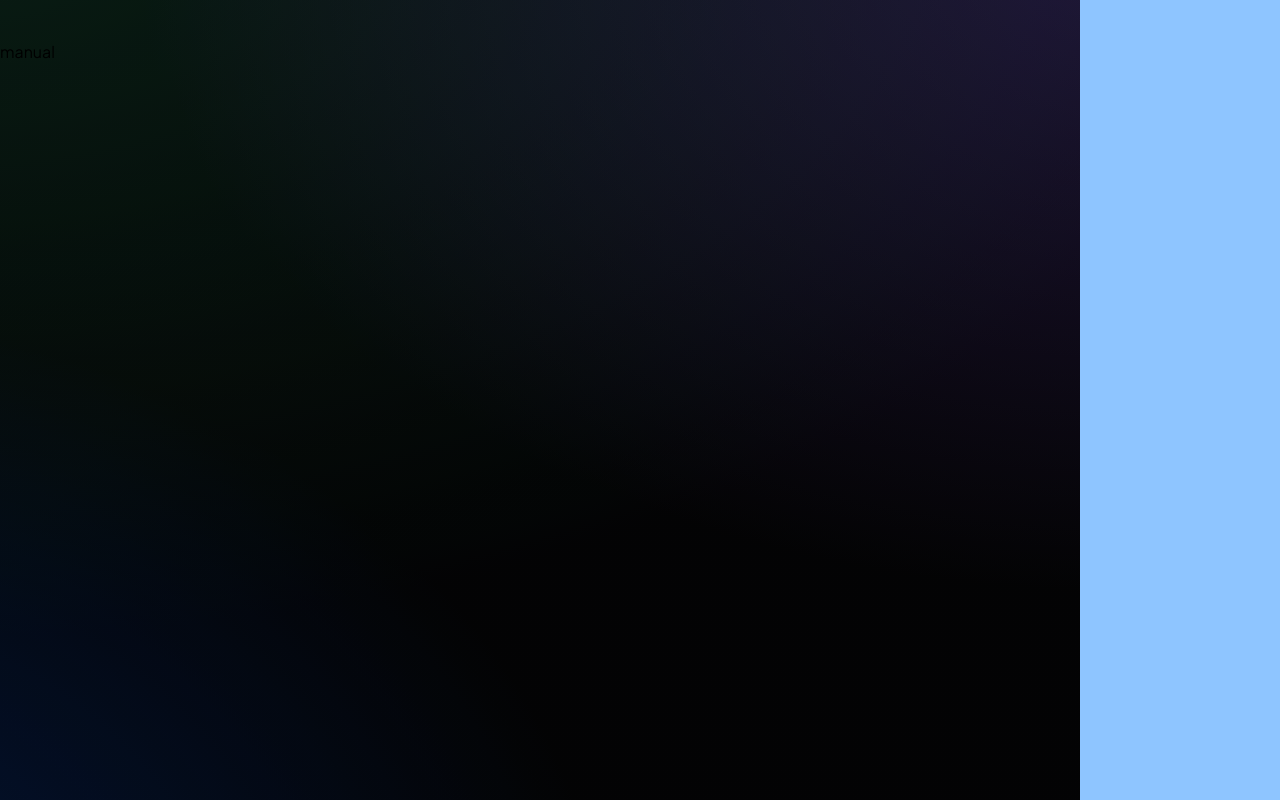
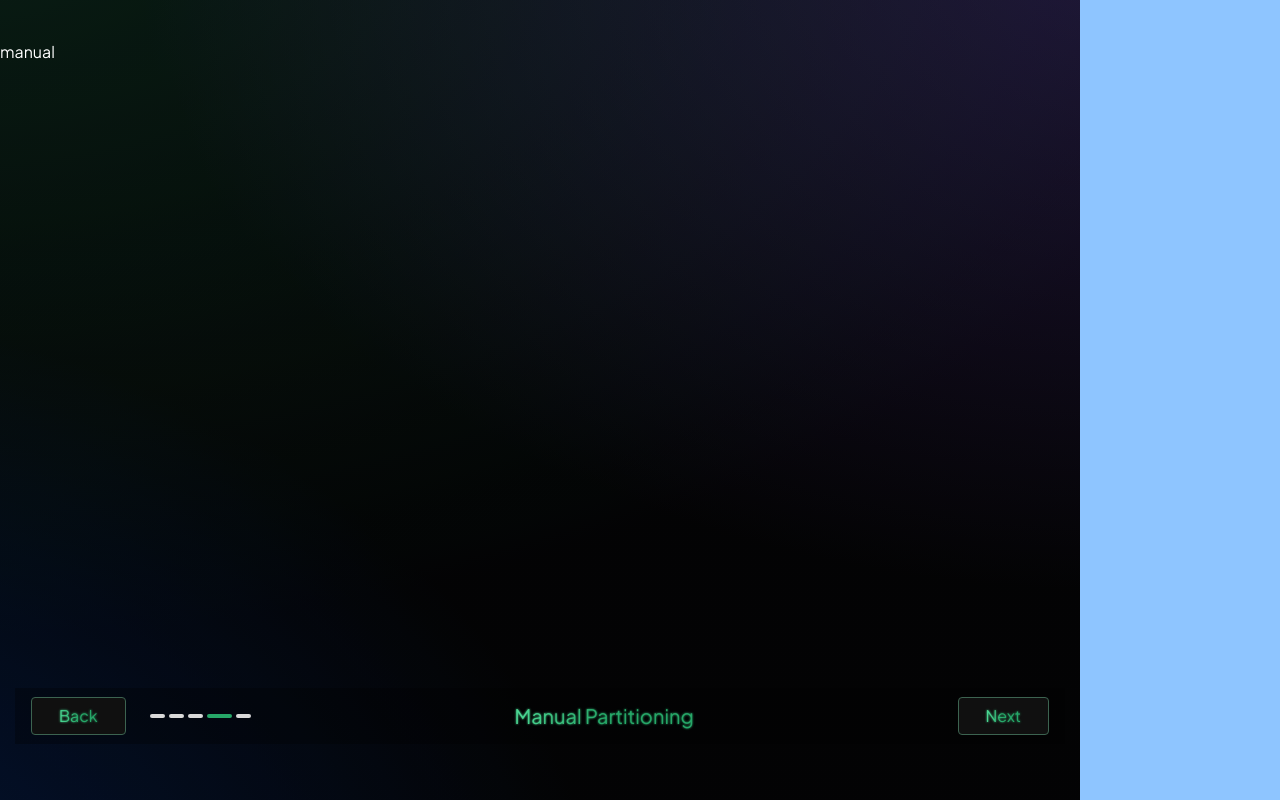
Before and after one commit to tealinuxos/tealinux-installer, a SvelteKit app: page /installation/partitioning/manual in a window 1280 px wide. Built offline with nearby package versions, Linux system fonts and the light colour scheme.

Commit message:
Separate partitioning methods

```diff
--- a/src/routes/installation/partitioning/+page.svelte
+++ b/src/routes/installation/partitioning/+page.svelte
@@ -415,6 +415,6 @@
 	currentStep={3}
 	currentTitle="Partitioning"
 	prevPath="/installation/localization"
-	nextPath="/installation"
+	nextPath="/installation/partitioning/{selectedMethod}"
 	nextAction={null}
 />
--- a/src/routes/installation/partitioning/dual/+page.svelte
+++ b/src/routes/installation/partitioning/dual/+page.svelte
@@ -1 +1,18 @@
-dual
+<script>
+	import Navigation from "$lib/components/Navigation.svelte";
+
+    Navigation
+</script>
+
+<div>
+    <h1 class="text-white">dual</h1>
+</div>
+
+<Navigation
+	totalSteps={5}
+	currentStep={4}
+	currentTitle="Dual Boot"
+	prevPath="/installation/partitioning"
+	nextPath="/installation"
+	nextAction={null}
+/>
--- a/src/routes/installation/partitioning/manual/+page.svelte
+++ b/src/routes/installation/partitioning/manual/+page.svelte
@@ -1 +1,18 @@
-manual
+<script>
+	import Navigation from "$lib/components/Navigation.svelte";
+
+    Navigation
+</script>
+
+<div>
+    <h1 class="text-white">manual</h1>
+</div>
+
+<Navigation
+	totalSteps={5}
+	currentStep={4}
+	currentTitle="Manual Partitioning"
+	prevPath="/installation/partitioning"
+	nextPath="/installation"
+	nextAction={null}
+/>
--- a/src/routes/installation/partitioning/single/+page.svelte
+++ b/src/routes/installation/partitioning/single/+page.svelte
@@ -1 +1,18 @@
-single
+<script>
+	import Navigation from "$lib/components/Navigation.svelte";
+
+    Navigation
+</script>
+
+<div>
+    <h1 class="text-white">single</h1>
+</div>
+
+<Navigation
+	totalSteps={5}
+	currentStep={4}
+	currentTitle="Single Boot"
+	prevPath="/installation/partitioning"
+	nextPath="/installation"
+	nextAction={null}
+/>
```
